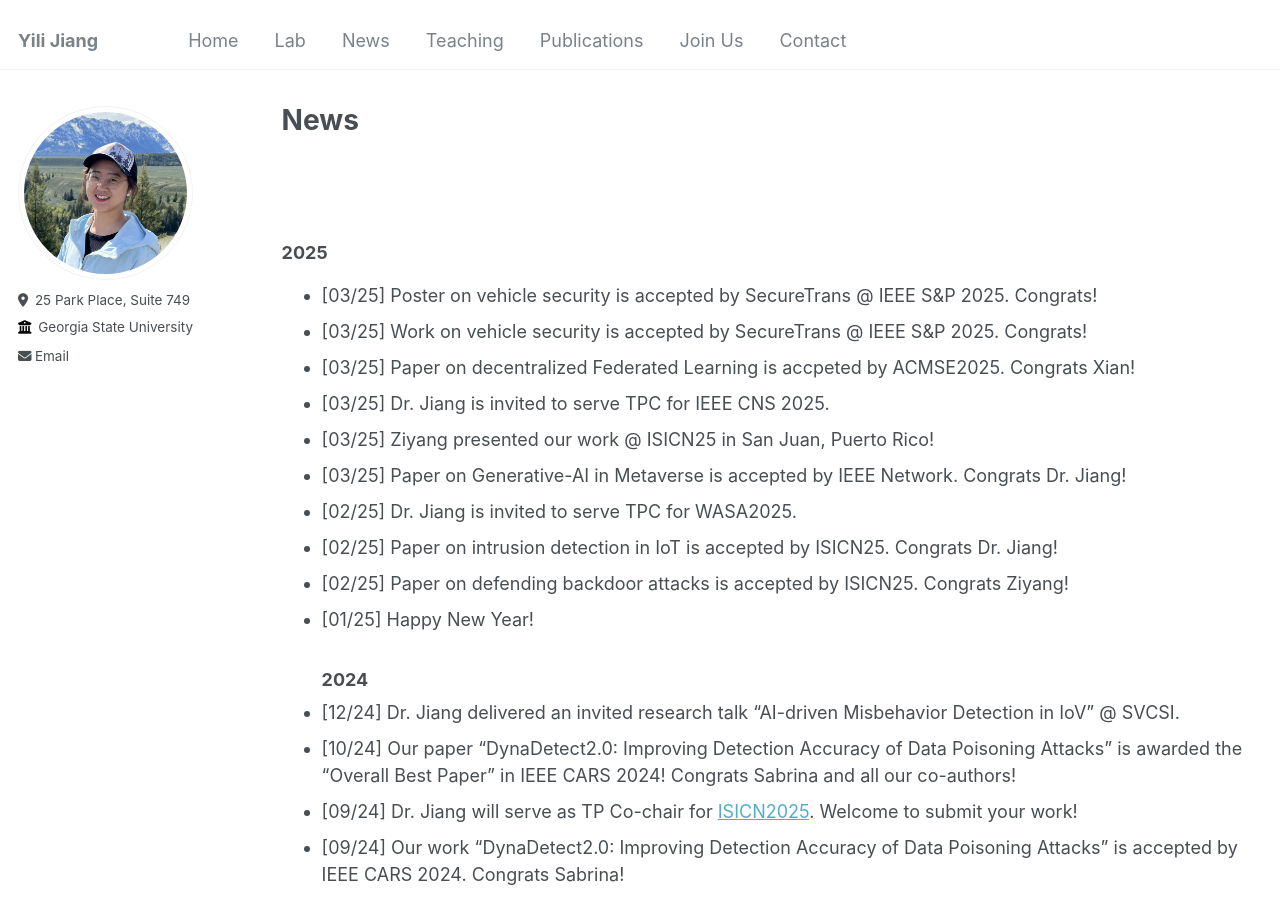
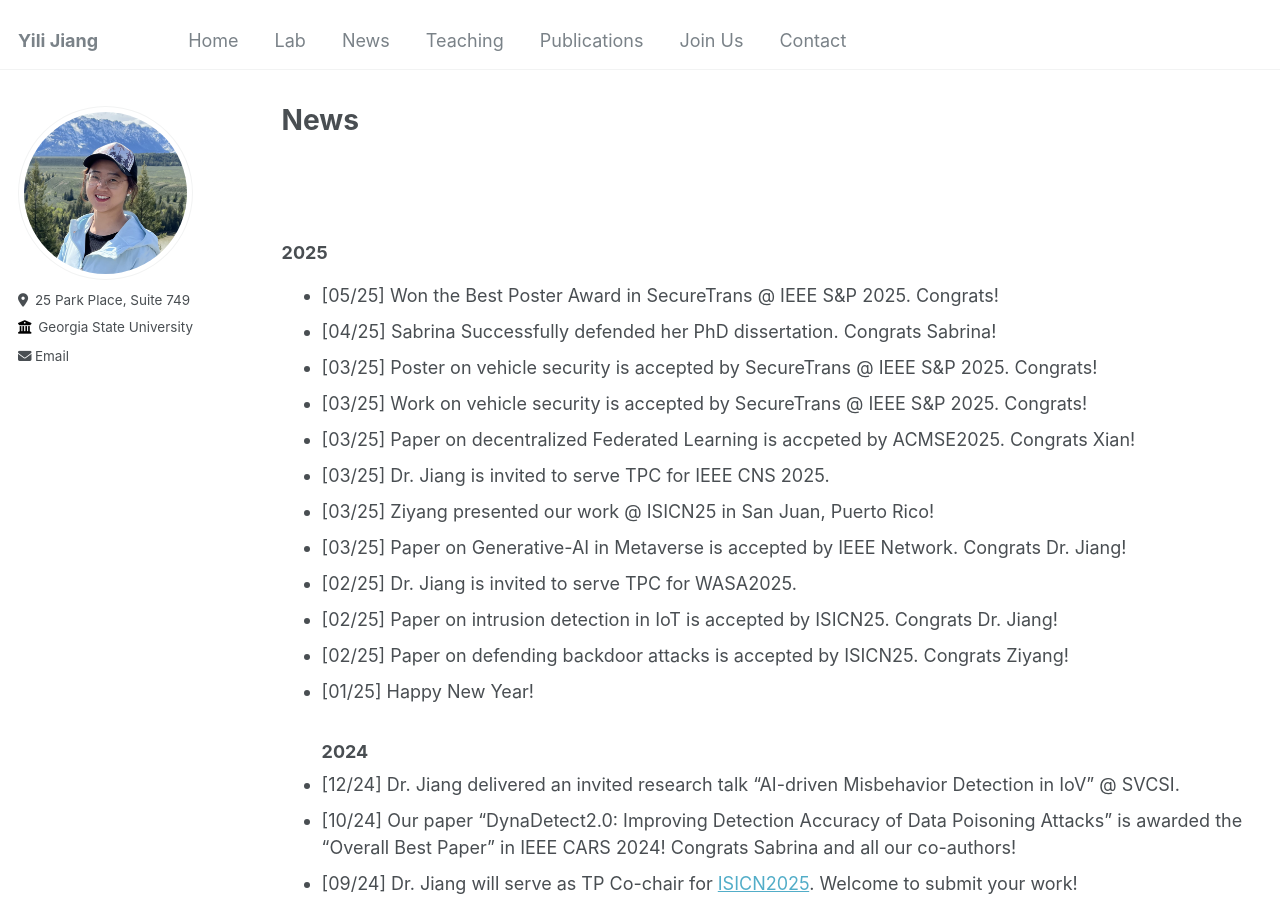
Before and after one commit to suhbrina-perry/suhbrina-perry.github.io, a Jekyll site: the page built from _pages/news.md, in a window 1280 px wide and 900 px high. Built offline with Jekyll 4.4.1, drawn with Linux system fonts in a browser that asks for light colours.

Commit message:
Update news.md

```diff
--- a/_pages/news.md
+++ b/_pages/news.md
@@ -12,7 +12,13 @@ author_profile: true
 
 
 ### 2025
-<!-- - [03/25] Happy to serve on NSF Panel.-->
+<!--
+- [03/25] Happy to serve on NSF Panel (SaTC)
+- [05/25] Happy to serve on DoE Panel
+- [06/25] Happy to serve on NSF Panel (Epsore)
+-->
+- [05/25] Won the Best Poster Award in SecureTrans @ IEEE S&P 2025. Congrats!
+- [04/25] Sabrina Successfully defended her PhD dissertation. Congrats Sabrina!
 - [03/25] Poster on vehicle security is accepted by SecureTrans @ IEEE S&P 2025. Congrats!
 - [03/25] Work on vehicle security is accepted by SecureTrans @ IEEE S&P 2025. Congrats!
 - [03/25] Paper on decentralized Federated Learning is accpeted by ACMSE2025. Congrats Xian!
```
